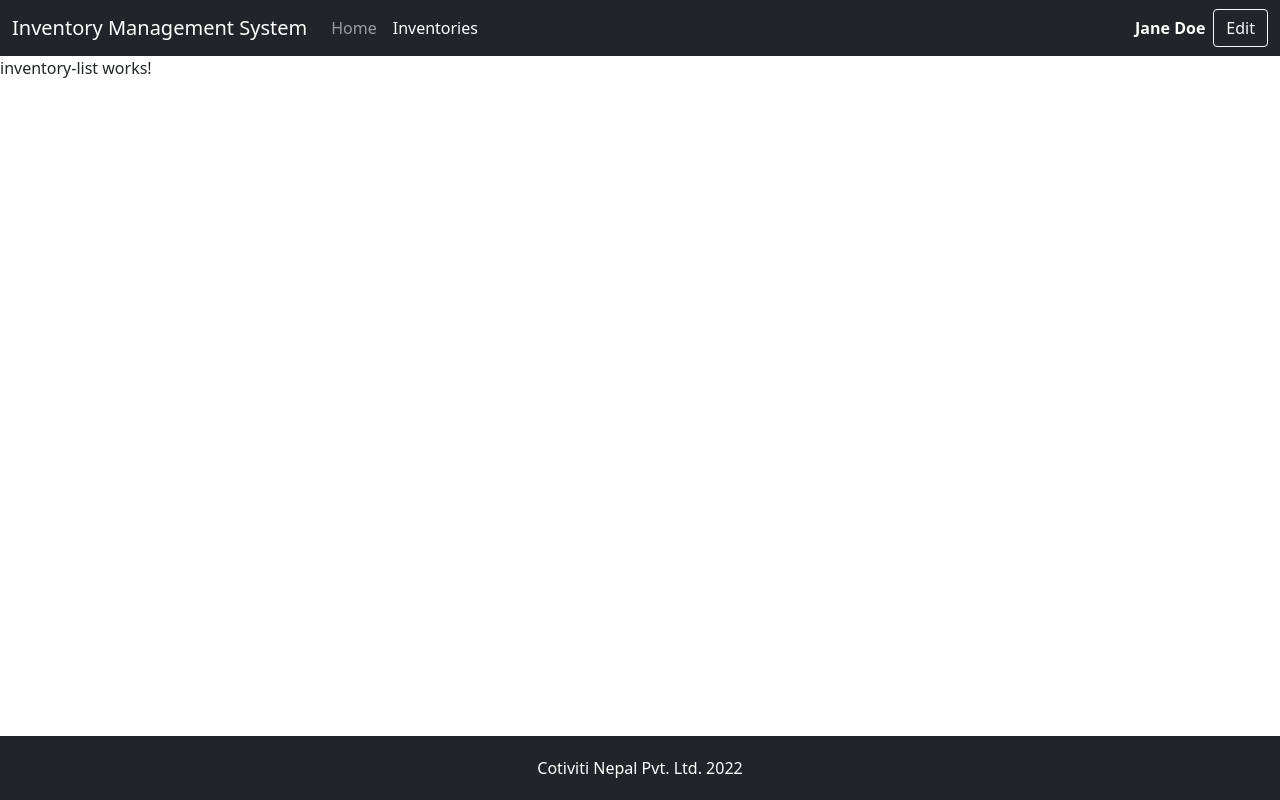
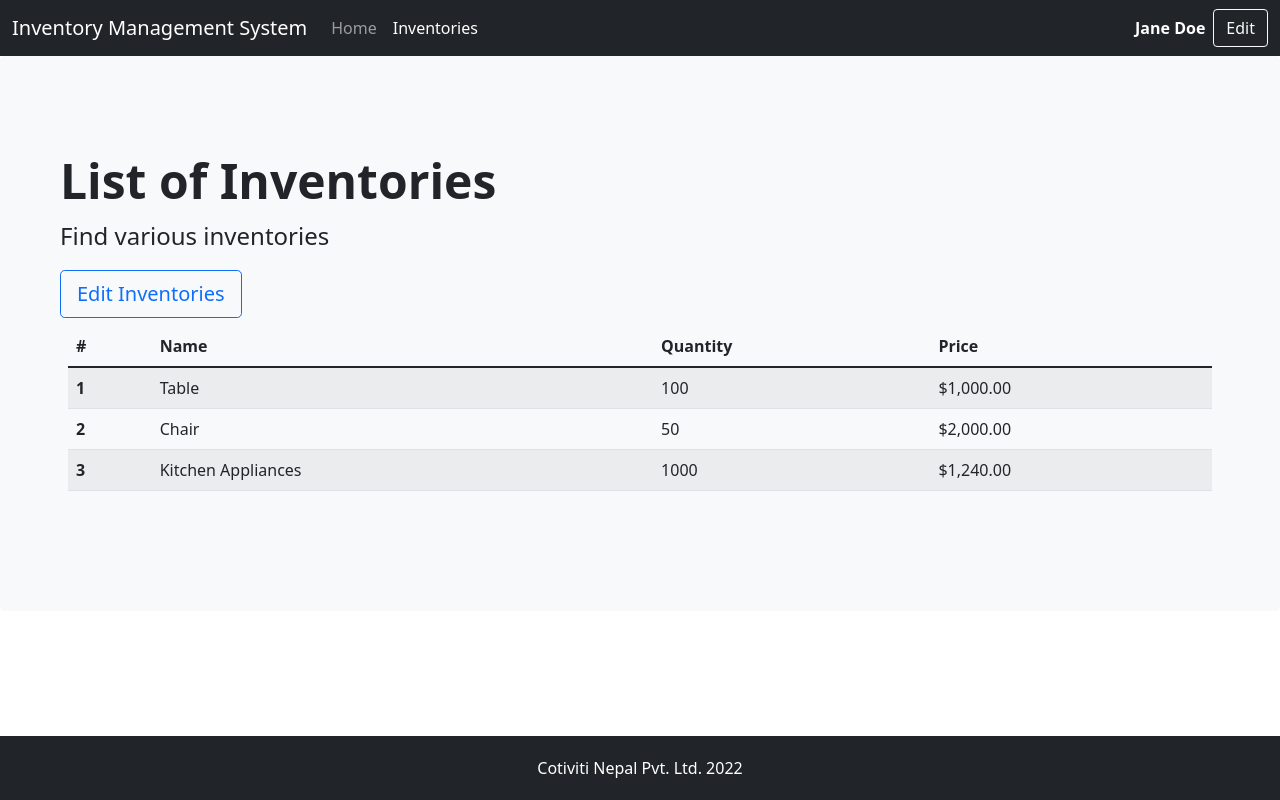
Before and after one commit to elwyncrestha/ng-cotiviti-202204, an Angular app: page /inventories in a window 1280 px wide. Built offline with nearby package versions, Linux system fonts and the light colour scheme.

Commit message:
Day 3: Added Inventory List

```diff
--- a/src/app/components/inventory-list/inventory-list.component.html
+++ b/src/app/components/inventory-list/inventory-list.component.html
@@ -1 +1,28 @@
-<p>inventory-list works!</p>
+<div class="p-5 mb-4 bg-light rounded-3">
+  <div class="container-fluid py-5">
+    <h1 class="display-5 fw-bold">List of {{'inventories' | titlecase}}</h1>
+    <p class="col-md-8 fs-4">Find various inventories</p>
+    <button class="btn btn-outline-primary btn-lg" type="button">Edit Inventories</button>
+
+    <div class="p-2">
+      <table class="table table-striped">
+        <thead>
+          <tr>
+            <th scope="col">#</th>
+            <th scope="col">Name</th>
+            <th scope="col">Quantity</th>
+            <th scope="col">Price</th>
+          </tr>
+        </thead>
+        <tbody>
+          <tr *ngFor="let inventory of inventoryList; let i = index">
+            <th scope="row">{{ i + 1 }}</th>
+            <td>{{ inventory.name }}</td>
+            <td>{{ inventory.quantity }}</td>
+            <td>{{ inventory.price | currency }}</td>
+          </tr>
+        </tbody>
+      </table>
+    </div>
+  </div>
+</div>
--- a/src/app/components/inventory-list/inventory-list.component.ts
+++ b/src/app/components/inventory-list/inventory-list.component.ts
@@ -1,5 +1,6 @@
 import { Component, OnInit } from '@angular/core';
-import { ActivatedRoute, ActivatedRouteSnapshot } from '@angular/router';
+import { INVENTORY_LIST } from './inventory.constant';
+import { Inventory } from './inventory.model';
 
 @Component({
   selector: 'app-inventory-list',
@@ -7,13 +8,11 @@ import { ActivatedRoute, ActivatedRouteSnapshot } from '@angular/router';
   styleUrls: ['./inventory-list.component.scss']
 })
 export class InventoryListComponent implements OnInit {
+  inventoryList: Inventory[] = INVENTORY_LIST;
 
-  constructor(private readonly activatedRoute: ActivatedRoute) { }
+  constructor() { }
 
   ngOnInit(): void {
-    console.log(history.state);
-    console.log(this.activatedRoute.snapshot.queryParams['userId']);
-    console.log(this.activatedRoute.snapshot.queryParamMap.get('userId'));
   }
 
 }
--- /dev/null
+++ b/src/app/components/inventory-list/inventory.constant.ts
@@ -0,0 +1,22 @@
+import { Inventory } from './inventory.model';
+
+export const INVENTORY_LIST: Inventory[] = [
+  {
+    id: 1,
+    name: 'Table',
+    quantity: 100,
+    price: 1000
+  },
+  {
+    id: 2,
+    name: 'Chair',
+    quantity: 50,
+    price: 2000
+  },
+  {
+    id: 3,
+    name: 'Kitchen Appliances',
+    quantity: 1000,
+    price: 1240
+  },
+];
--- /dev/null
+++ b/src/app/components/inventory-list/inventory.model.ts
@@ -0,0 +1,6 @@
+export interface Inventory {
+  id: number;
+  name: string;
+  quantity: number;
+  price: number;
+}
--- a/src/app/components/welcome-page/welcome-page.component.ts
+++ b/src/app/components/welcome-page/welcome-page.component.ts
@@ -16,14 +16,7 @@ export class WelcomePageComponent implements OnInit {
   }
 
   routeToInventory(): void {
-    this.router.navigate(['/inventories'], {
-      state: {
-        username: this.username,
-      },
-      queryParams: {
-        userId: 123
-      }
-    });
+    this.router.navigate(['/inventories']);
   }
 
 }
```
